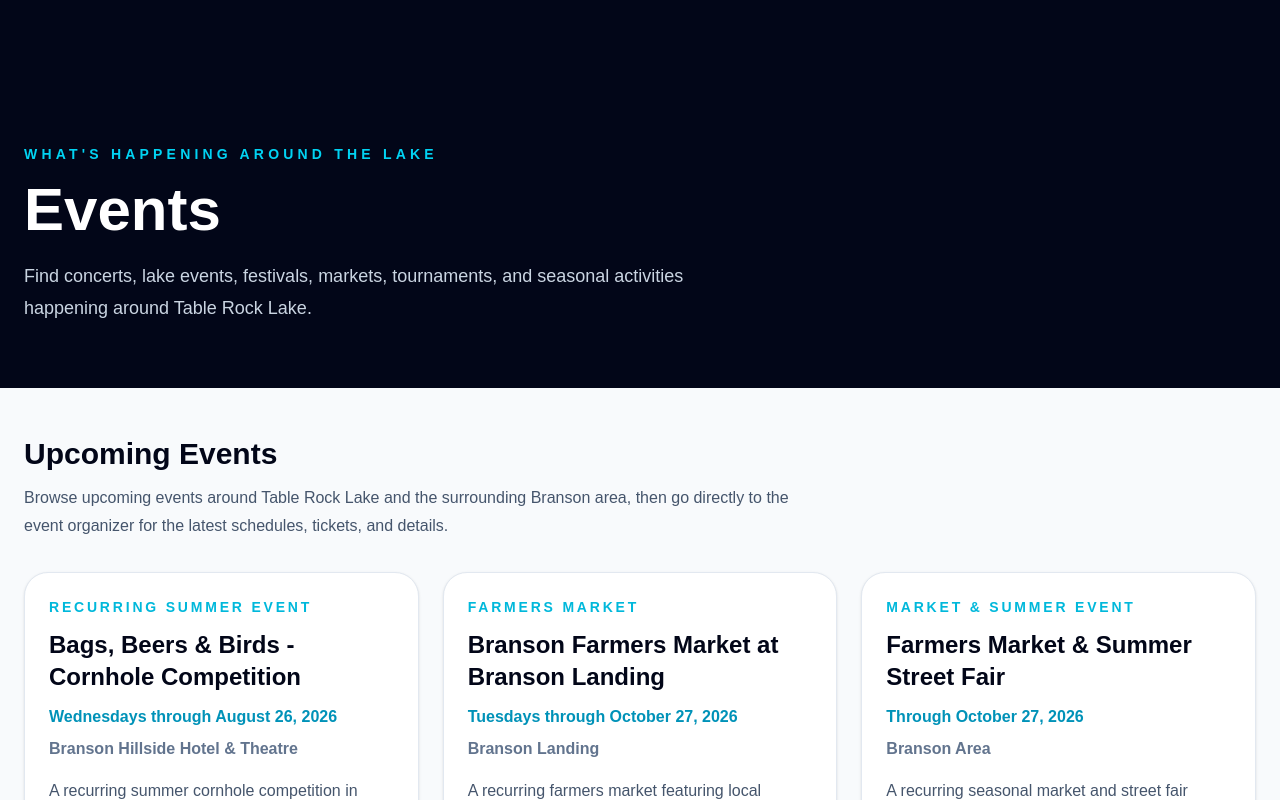
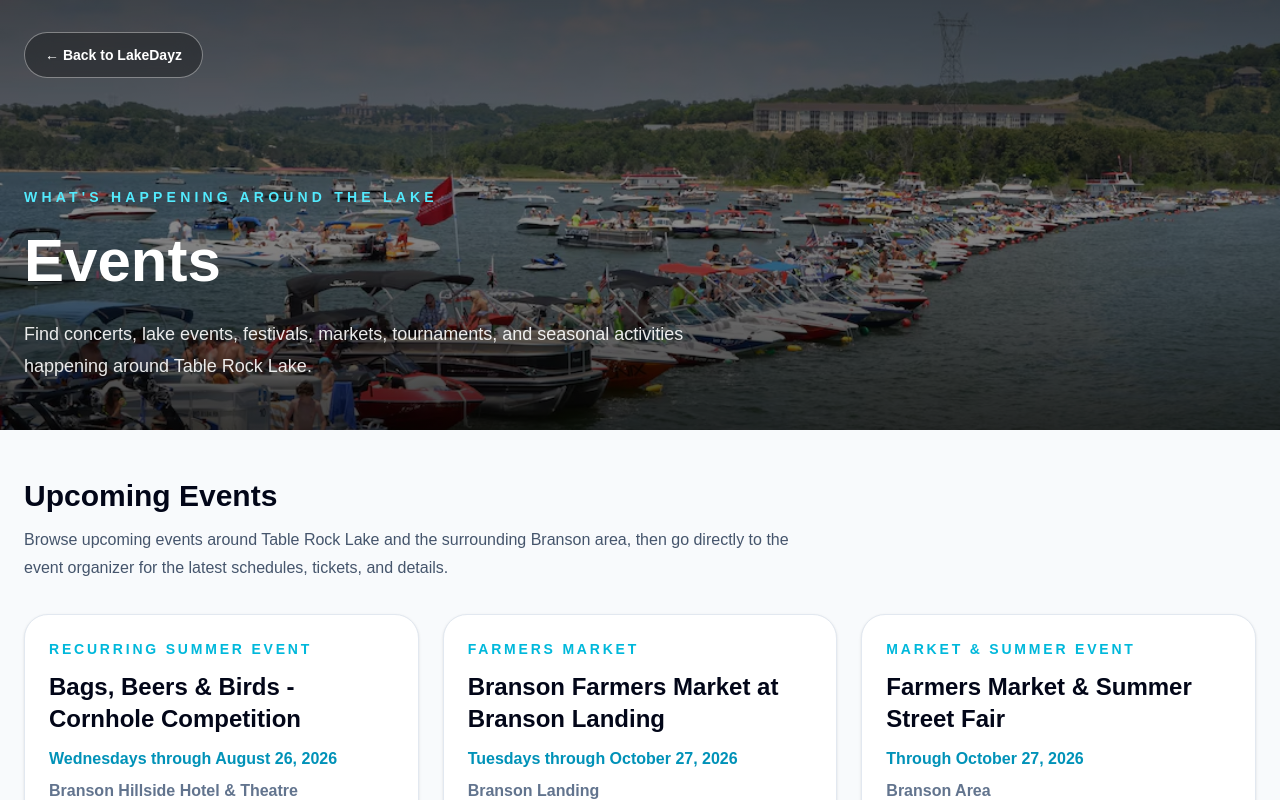
Before and after one commit to lakedayz/lakedayz, a Next.js app: page /events in a window 1280 px wide. Shown: the top 800 px of the page. Built offline with nearby package versions, Linux system fonts and the light colour scheme.

Commit message:
Update events and buisnesses hero layouts

```diff
--- a/app/businesses/page.tsx
+++ b/app/businesses/page.tsx
@@ -1,4 +1,5 @@
 import Navbar from "../components/Navbar";
+import CategoryHero from "../components/CategoryHero";
 
 const businesses = [
   {
@@ -106,23 +107,12 @@ export default function BusinessesPage() {
     <main className="min-h-screen bg-slate-50">
       <Navbar />
 
-      <section className="bg-slate-950 px-6 pb-16 pt-36 text-white">
-        <div className="mx-auto max-w-7xl">
-          <p className="text-sm font-bold uppercase tracking-[0.3em] text-cyan-400">
-            Discover Local
-          </p>
-
-          <h1 className="mt-4 text-4xl font-black sm:text-6xl">
-            Find Trusted Lake Businesses
-          </h1>
-
-          <p className="mt-5 max-w-3xl text-lg leading-8 text-slate-300">
-            Find boat repair, marine service, boat sales, storage, propeller
-            repair, dock builders, boat lift companies, and other businesses
-            serving the Table Rock Lake community.
-          </p>
-        </div>
-      </section>
+      <CategoryHero
+        eyebrow="Discover Local"
+        title="Find Trusted Lake Businesses"
+        description="Find boat repair, marine service, boat sales, storage, propeller repair, dock builders, boat lift companies, and other businesses serving the Table Rock Lake community."
+        image="/tbrdam.png"
+      />
 
       <section className="px-6 py-12">
         <div className="mx-auto max-w-7xl">
--- a/app/events/page.tsx
+++ b/app/events/page.tsx
@@ -1,4 +1,5 @@
 import Navbar from "../components/Navbar";
+import CategoryHero from "../components/CategoryHero";
 
 const events = [
   {
@@ -8,8 +9,7 @@ const events = [
     location: "Branson Hillside Hotel & Theatre",
     description:
       "A recurring summer cornhole competition in Branson running through late August.",
-    website:
-      "https://www.explorebranson.com/events-branson/",
+    website: "https://www.explorebranson.com/events-branson/",
   },
   {
     name: "Branson Farmers Market at Branson Landing",
@@ -18,8 +18,7 @@ const events = [
     location: "Branson Landing",
     description:
       "A recurring farmers market featuring local vendors, products, and seasonal goods near the Branson waterfront.",
-    website:
-      "https://www.explorebranson.com/events-branson/",
+    website: "https://www.explorebranson.com/events-branson/",
   },
   {
     name: "Farmers Market & Summer Street Fair",
@@ -28,8 +27,7 @@ const events = [
     location: "Branson Area",
     description:
       "A recurring seasonal market and street fair offering shopping, local vendors, and summer activities.",
-    website:
-      "https://www.explorebranson.com/events-branson/",
+    website: "https://www.explorebranson.com/events-branson/",
   },
   {
     name: "Avenged Sevenfold & Good Charlotte",
@@ -58,8 +56,7 @@ const events = [
     location: "Stone County Event Center",
     description:
       "A family-friendly garden tractor pull hosted at the Stone County Event Center.",
-    website:
-      "https://business.visittablerocklake.com/events/calendar",
+    website: "https://business.visittablerocklake.com/events/calendar",
   },
   {
     name: "Creekside Market - Crane",
@@ -68,8 +65,7 @@ const events = [
     location: "Crane, Missouri",
     description:
       "An evening community market featuring local farmers, makers, and cottage-industry vendors.",
-    website:
-      "https://business.visittablerocklake.com/events/calendar",
+    website: "https://business.visittablerocklake.com/events/calendar",
   },
   {
     name: "Big Cedar Lodge Activity & Event Calendar",
@@ -78,8 +74,7 @@ const events = [
     location: "Big Cedar Lodge",
     description:
       "Seasonal events, lake cruises, family activities, dining experiences, and special events throughout the Big Cedar Lodge property.",
-    website:
-      "https://bigcedar.com/events/",
+    website: "https://bigcedar.com/events/",
   },
   {
     name: "Silver Dollar City Summer Celebration",
@@ -98,22 +93,12 @@ export default function EventsPage() {
     <main className="min-h-screen bg-slate-50">
       <Navbar />
 
-      <section className="bg-slate-950 px-6 pb-16 pt-36 text-white">
-        <div className="mx-auto max-w-7xl">
-          <p className="text-sm font-bold uppercase tracking-[0.3em] text-cyan-400">
-            What&apos;s Happening Around the Lake
-          </p>
-
-          <h1 className="mt-4 text-4xl font-black sm:text-6xl">
-            Events
-          </h1>
-
-          <p className="mt-5 max-w-2xl text-lg leading-8 text-slate-300">
-            Find concerts, lake events, festivals, markets, tournaments, and
-            seasonal activities happening around Table Rock Lake.
-          </p>
-        </div>
-      </section>
+      <CategoryHero
+        eyebrow="What's Happening Around the Lake"
+        title="Events"
+        description="Find concerts, lake events, festivals, markets, tournaments, and seasonal activities happening around Table Rock Lake."
+        image="/tablerock.jpg"
+      />
 
       <section className="px-6 py-12">
         <div className="mx-auto max-w-7xl">
@@ -143,9 +128,7 @@ export default function EventsPage() {
                   {event.name}
                 </h2>
 
-                <p className="mt-3 font-black text-cyan-600">
-                  {event.date}
-                </p>
+                <p className="mt-3 font-black text-cyan-600">{event.date}</p>
 
                 <p className="mt-2 font-semibold text-slate-500">
                   {event.location}
```
